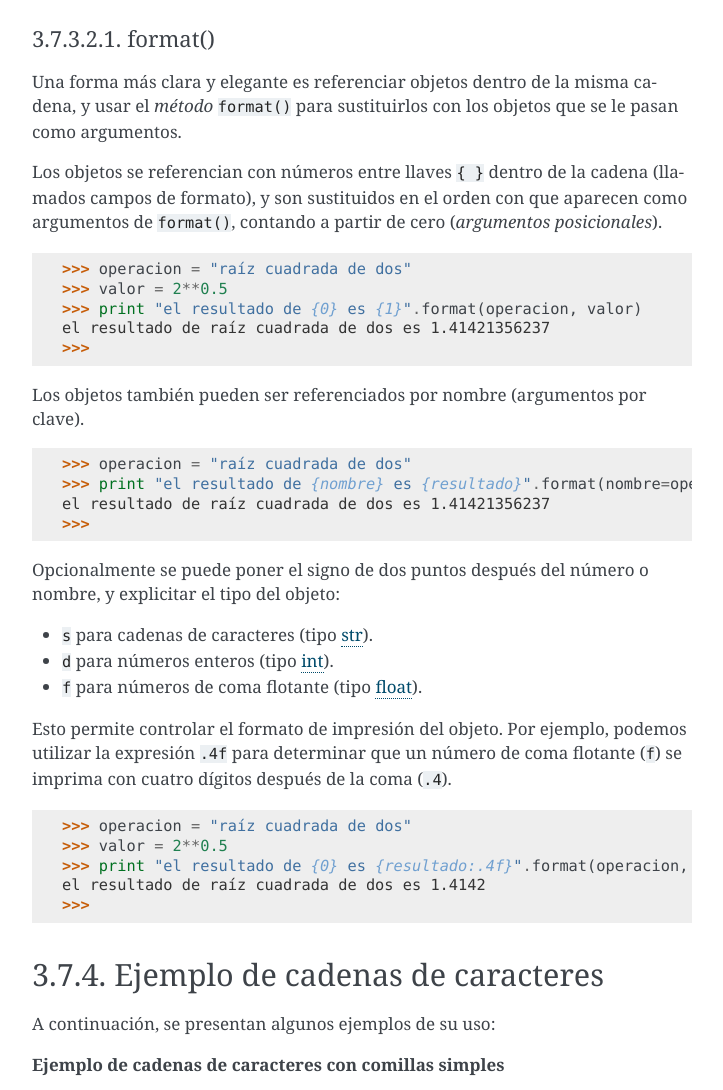
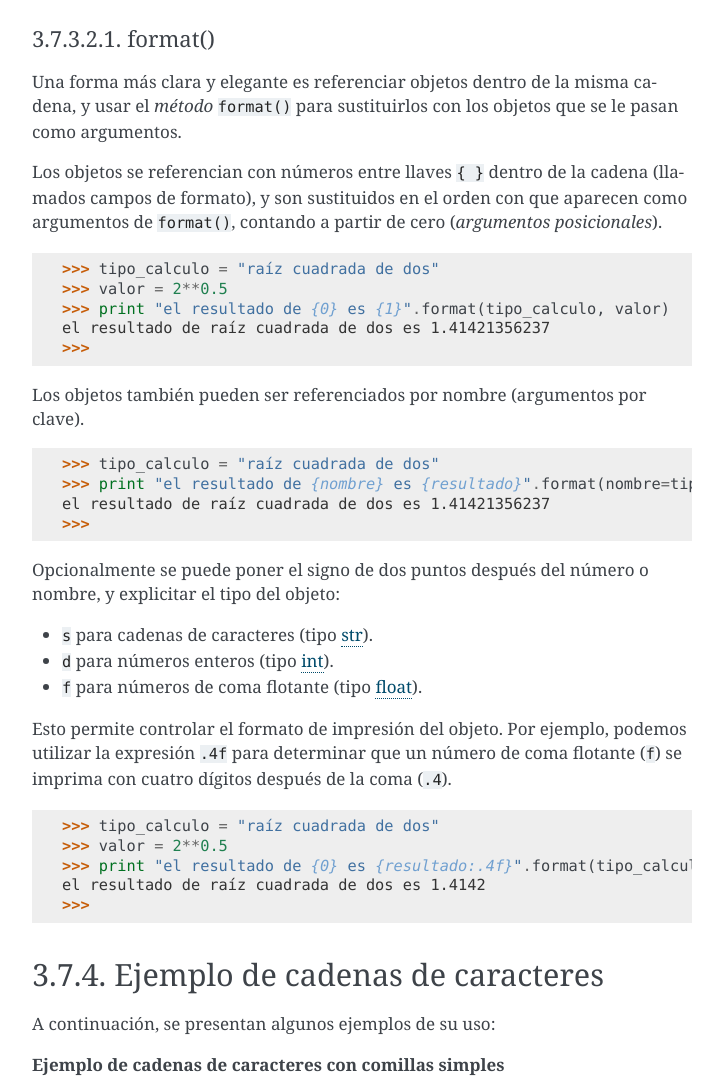
Before and after one commit to macagua/entrenamiento.python_basico, a Sphinx documentation site: the page built from source/leccion3/tipo_cadenas.rst, in a window 1280 px wide and 1400 px high, scrolled down 2957 px, cut to the strip 0-1090 px from the top of the window. Shown: the whole strip, without its empty margins (388-1111 px from the left). Built offline with Sphinx 7.4.7, drawn with Linux system fonts in a browser that asks for light colours; some of the changed text lies outside the part shown.

Commit message:
Cambiar nombre de variable

```diff
--- a/source/leccion3/tipo_cadenas.rst
+++ b/source/leccion3/tipo_cadenas.rst
@@ -118,9 +118,9 @@ cero o mas elementos del tipo de datos especificado:
 
 ::
 
-    >>> operacion = "raíz cuadrada de dos"
+    >>> tipo_calculo = "raíz cuadrada de dos"
     >>> valor = 2**0.5
-    >>> print "el resultado de %s es %f" % (operacion, valor)
+    >>> print "el resultado de %s es %f" % (tipo_calculo, valor)
     el resultado de raíz cuadrada de dos es 1.414214
     >>>
 
@@ -129,9 +129,9 @@ valor con 8 dígitos después de la coma:
 
 ::
 
-    >>> operacion = "raíz cuadrada de dos"
+    >>> tipo_calculo = "raíz cuadrada de dos"
     >>> valor = 2**0.5
-    >>> print "el resultado de %s es %.8f" % (operacion, valor)
+    >>> print "el resultado de %s es %.8f" % (tipo_calculo, valor)
     el resultado de raíz cuadrada de dos es 1.41421356
     >>>
 
@@ -192,9 +192,9 @@ argumentos de ``format()``, contando a partir de cero (*argumentos posicionales*
 
 ::
 
-    >>> operacion = "raíz cuadrada de dos"
+    >>> tipo_calculo = "raíz cuadrada de dos"
     >>> valor = 2**0.5
-    >>> print "el resultado de {0} es {1}".format(operacion, valor)
+    >>> print "el resultado de {0} es {1}".format(tipo_calculo, valor)
     el resultado de raíz cuadrada de dos es 1.41421356237
     >>>
 
@@ -202,8 +202,8 @@ Los objetos también pueden ser referenciados por nombre (argumentos por clave).
 
 ::
 
-    >>> operacion = "raíz cuadrada de dos"
-    >>> print "el resultado de {nombre} es {resultado}".format(nombre=operacion, resultado=2**0.5)
+    >>> tipo_calculo = "raíz cuadrada de dos"
+    >>> print "el resultado de {nombre} es {resultado}".format(nombre=tipo_calculo, resultado=2**0.5)
     el resultado de raíz cuadrada de dos es 1.41421356237
     >>>
 
@@ -223,9 +223,9 @@ se imprima con cuatro dígitos después de la coma (``.4``).
 
 ::
 
-    >>> operacion = "raíz cuadrada de dos"
+    >>> tipo_calculo = "raíz cuadrada de dos"
     >>> valor = 2**0.5
-    >>> print "el resultado de {0} es {resultado:.4f}".format(operacion, resultado=valor)
+    >>> print "el resultado de {0} es {resultado:.4f}".format(tipo_calculo, resultado=valor)
     el resultado de raíz cuadrada de dos es 1.4142
     >>>
 
--- a/source/leccion7/entrada_salida.rst
+++ b/source/leccion7/entrada_salida.rst
@@ -103,9 +103,9 @@ las cadenas de caracteres y variables:
 
 ::
 
-	>>> operacion = "raíz cuadrada de dos"
+	>>> tipo_calculo = "raíz cuadrada de dos"
 	>>> valor = 2**0.5
-	>>> print "el resultado de", operacion, "es:", valor
+	>>> print "el resultado de", tipo_calculo, "es:", valor
 	el resultado de raíz cuadrada de dos es: 1.41421356237
 	>>>
 
```
